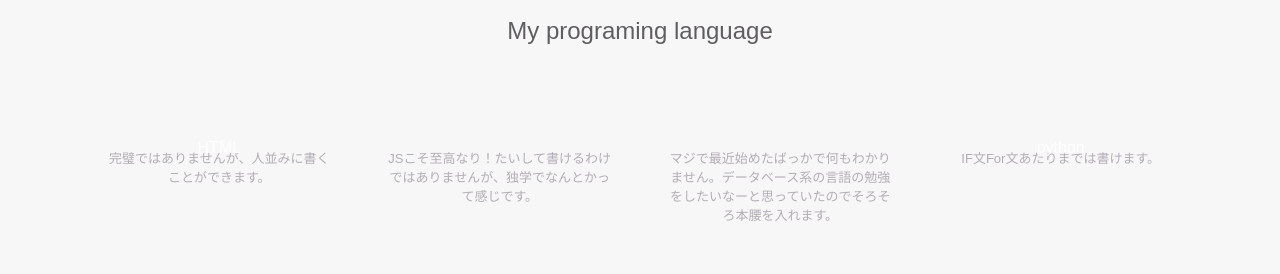
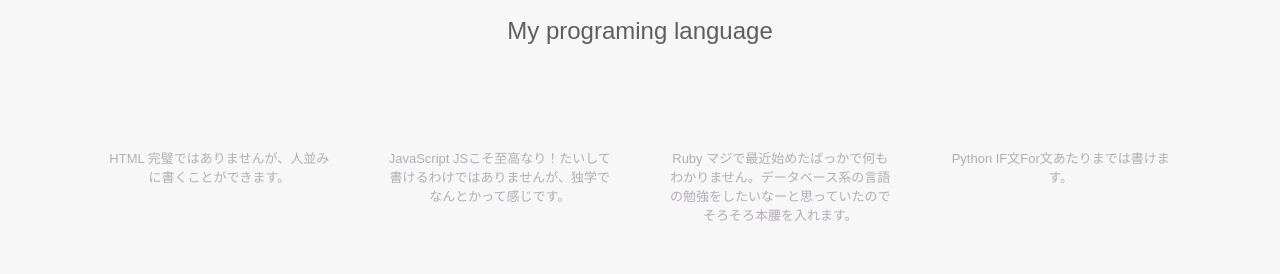
Before and after one commit to Amakwaolta/amakawaaaaaaaaaa, a plain HTML site: page index.html in a window 1280 px wide. Shown: the part 780-1054 px from the top of the page. Drawn offline with Linux system fonts and the light colour scheme.

Commit message:
Update index.html

```diff
--- a/index.html
+++ b/index.html
@@ -47,30 +47,38 @@
           <div class="lesson">
             <div class="lesson-icon">
               <img src="">
-              <p>HTML</p>
+              <p></p>
             </div>
-            <p class="text-contents">完璧ではありませんが、人並みに書くことができます。</p>
+            <p class="text-contents">
+              HTML
+              完璧ではありませんが、人並みに書くことができます。</p>
           </div>
           <div class="lesson">
             <div class="lesson-icon">
               <img src="">
               <p></p>
             </div>
-            <p class="text-contents">JSこそ至高なり！たいして書けるわけではありませんが、独学でなんとかって感じです。</p>
+            <p class="text-contents">
+               JavaScript
+              JSこそ至高なり！たいして書けるわけではありませんが、独学でなんとかって感じです。</p>
           </div>
           <div class="lesson">
             <div class="lesson-icon">
               <img src="">
               <p></p>
             </div>
-            <p class="text-contents">マジで最近始めたばっかで何もわかりません。データベース系の言語の勉強をしたいなーと思っていたのでそろそろ本腰を入れます。</p>
+            <p class="text-contents">
+              Ruby
+              マジで最近始めたばっかで何もわかりません。データベース系の言語の勉強をしたいなーと思っていたのでそろそろ本腰を入れます。</p>
           </div>
           <div class="lesson">
             <div class="lesson-icon">
               <img src="">
-              <p>python</p>
+              <p></p>
             </div>
-            <p class="text-contents">IF文For文あたりまでは書けます。</p>
+            <p class="text-contents">
+              Python
+              IF文For文あたりまでは書けます。</p>
           </div>
           <div class="clear"></div>
         </div>
```
